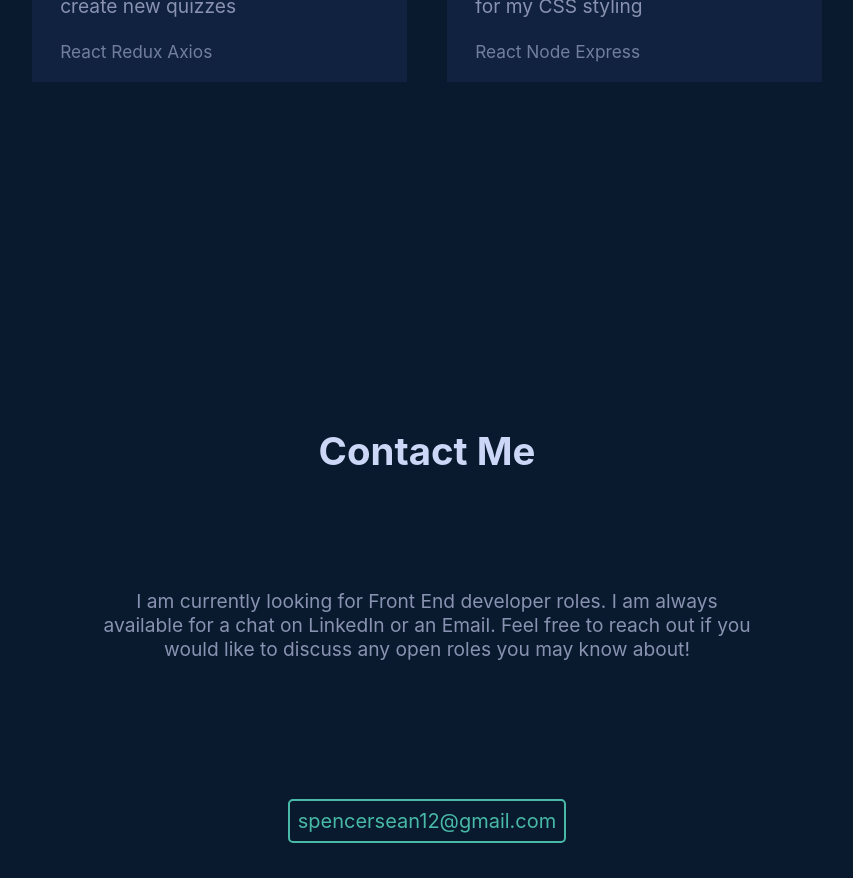
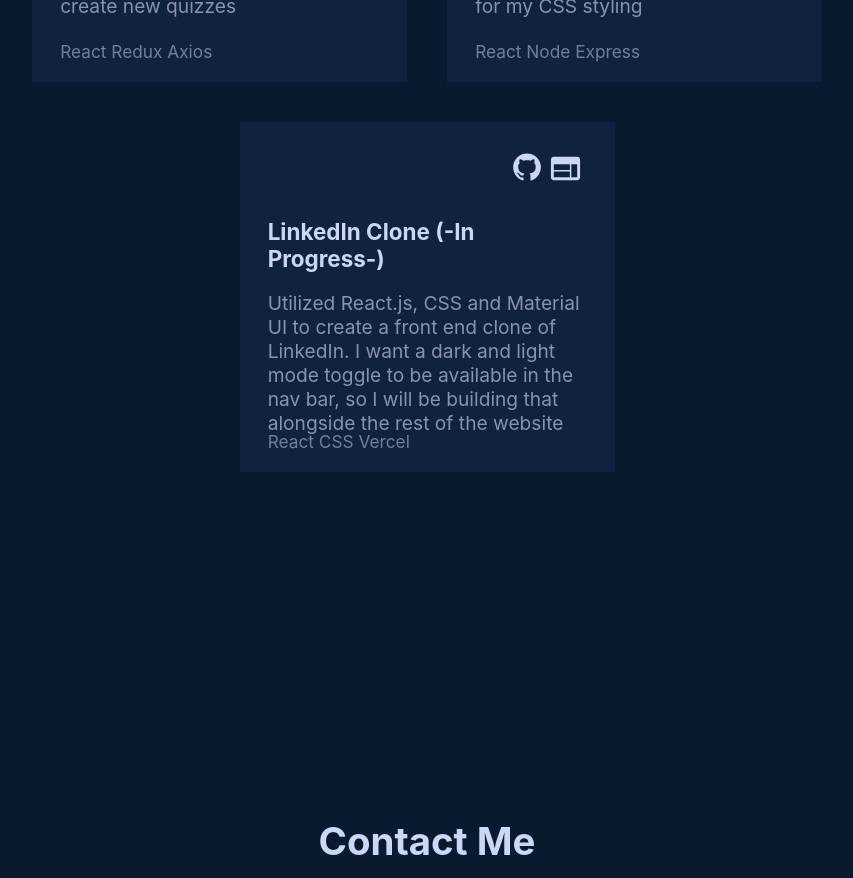
Before and after one commit to spencerlonghurst/portfolio, a React (Create React App) app: page / in a window 1280 px wide. Shown: the part 2500-3378 px from the top of the page, without its empty margins (213-1066 px from the left). Built offline with nearby package versions, Linux system fonts and the light colour scheme.

Commit message:
added LinkedIn project

```diff
--- a/src/components/Projects.js
+++ b/src/components/Projects.js
@@ -29,11 +29,18 @@
           website='https://wheel-and-quiz.herokuapp.com/'
         />
         <ProjectCard
-        title={'NASA photo of the day'}
-        description={'Used Axios and React.js state to use the NASA API to create a webpage displaying the Astronomy Photo of the Day. Implemented styled components for my CSS styling'}
+          title={'NASA photo of the day'}
+          description={'Used Axios and React.js state to use the NASA API to create a webpage displaying the Astronomy Photo of the Day. Implemented styled components for my CSS styling'}
           languages={'React Node Express'}
           github={'https://github.com/spencerlonghurst/nasa-photo-of-the-day'}
           website='https://nasa-photo-of-the-day-fawn.vercel.app/'
+        />
+        <ProjectCard
+          title={'LinkedIn Clone (-In Progress-)'}
+          description={'Utilized React.js, CSS and Material UI to create a front end clone of LinkedIn. I want a dark and light mode toggle to be available in the nav bar, so I will be building that alongside the rest of the website'}
+          languages={'React CSS Vercel'}
+          github={'https://github.com/spencerlonghurst/linkedin-clone'}
+          website='https://linkedin-clone-spencerlonghurst.vercel.app/'
         />
       </div>
     </div>
```
